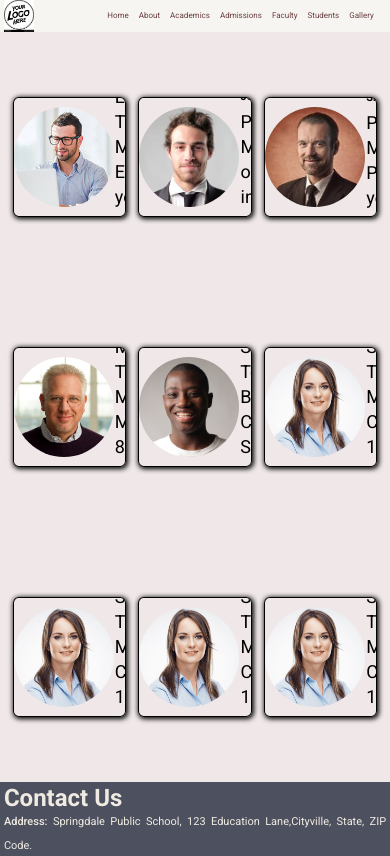
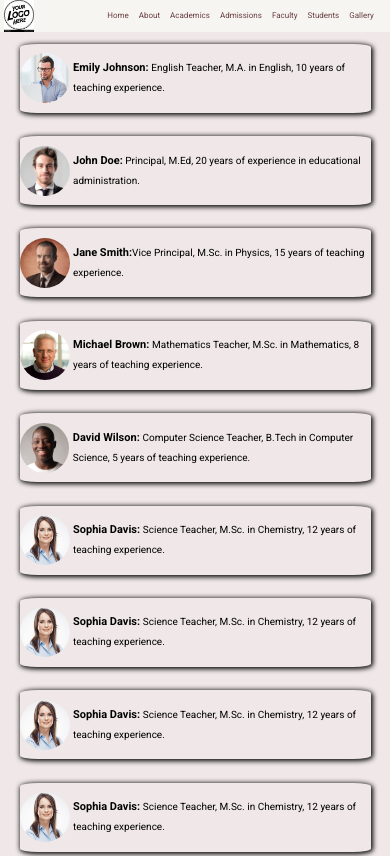
Before and after one commit to adityakamodiya/School-website, a React (Vite) app: page /faculty in a window 390 px wide. Shown: the top 856 px of the page. Built offline with nearby package versions, Linux system fonts and the light colour scheme; a web font is replaced by a local one.

Commit message:
Update faculty.css

```diff
--- a/src/Component Css/faculty.css
+++ b/src/Component Css/faculty.css
@@ -33,3 +33,24 @@
 .cards p span{
     font-weight: 600;
 }
+@media screen and (max-width:500px) {
+    #faculty-wrapper {
+        height: auto;
+    }
+    #faculty-wrapper .cards {
+        height: 69px;
+        width: 90%;
+        border: none;
+        margin: 3% 0;
+    }
+    #faculty-wrapper .cards img {
+        height: 50px;
+        width: 50px;
+    }
+    #faculty-wrapper .cards p {
+        /* margin-left: 1%; */
+        line-height: 20px;
+
+        font-size: 10px;
+    }
+}
```
